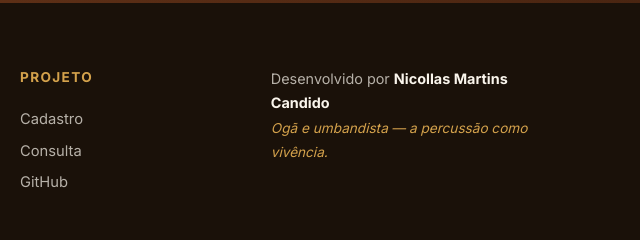
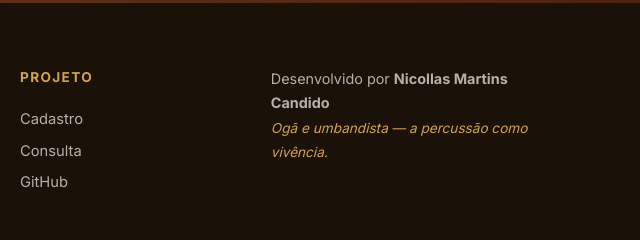
Before and after one commit to nicandido/percussao-afro, a plain HTML site: page Site/index.html in a window 1280 px wide. Shown: the part 3366-3606 px from the top of the page, 640-1280 px from the left. Drawn offline with nearby package versions, Linux system fonts and the light colour scheme.

Commit message:
Subindo alterações no index.html

```diff
--- a/Site/index.html
+++ b/Site/index.html
@@ -164,7 +164,7 @@
     </div>
   </section>
 
-  <!-- ============ INSTRUMENTOS ============ -->
+  <!-- INSTRUMENTOS -->
   <section id="instrumentos" class="section section--dark">
     <div class="container">
       <div class="section__header">
@@ -215,7 +215,7 @@
     </div>
   </section>
 
-  <!-- ============ PROJETO / CTA ============ -->
+  <!-- PROJETO / CTA -->
   <section id="projeto" class="section section--accent">
     <div class="container cta">
       <div>
@@ -232,7 +232,7 @@
     </div>
   </section>
 
-  <!-- ============ FOOTER ============ -->
+  <!-- FOOTER -->
   <footer class="footer">
     <div class="container footer__inner">
       <div class="footer__brand">
@@ -257,7 +257,7 @@
 
       <div class="footer__credit">
         <p>
-          Desenvolvido por <strong>Nicollas Martins Candido</strong><br />
+          Desenvolvido por <b>Nicollas Martins Candido</b><br />
           <em>Ogã e umbandista — a percussão como vivência.</em>
         </p>
       </div>
```
